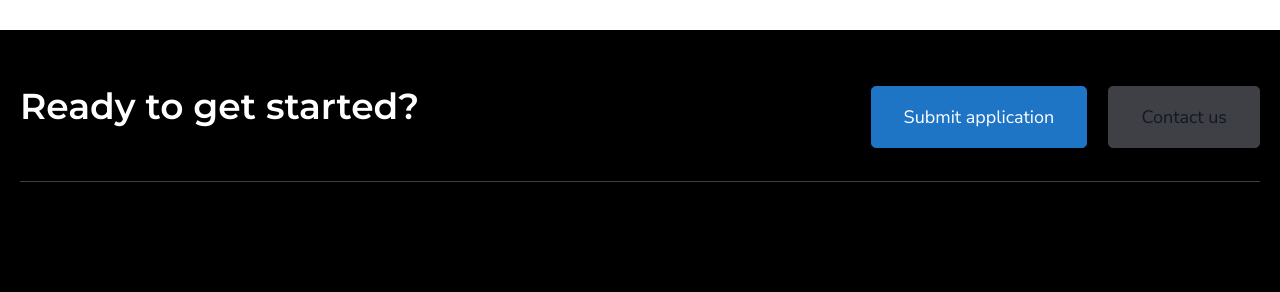
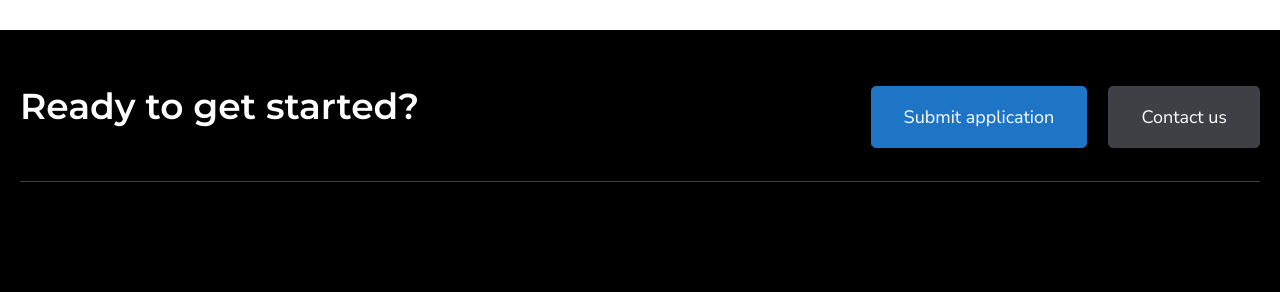
Before and after one commit to docknetwork/developer-program, a Jekyll site: the page built from docs/index.html, in a window 1280 px wide. Shown: the part 3054-3346 px from the top of the page. Built offline with Jekyll 4.4.1, drawn with Linux system fonts in a browser that asks for light colours.

Commit message:
Fix contact us button color

```diff
--- a/docs/_includes/footer.html
+++ b/docs/_includes/footer.html
@@ -8,7 +8,7 @@
         <a class="btn btn-primary mr-4 text-white" href="https://docs.google.com/forms/d/e/1FAIpQLSd5izLNAJqzOXPVO5EgjCrAv7i0-Q3IxGElVlssShJBjWZAtA/viewform" target="_blank">
           Submit application
         </a>
-        <a class="btn btn-secondary mt-6 lg:mt-0 md:mt-0"  href="https://dock.io/contact" target="_blank">
+        <a class="btn btn-secondary mt-6 lg:mt-0 md:mt-0 text-white"  href="https://dock.io/contact" target="_blank">
           Contact us
         </a>
       </div>
```
